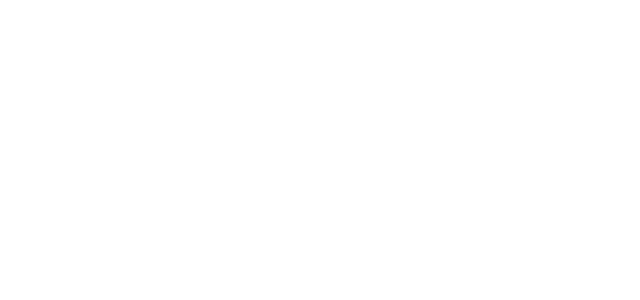
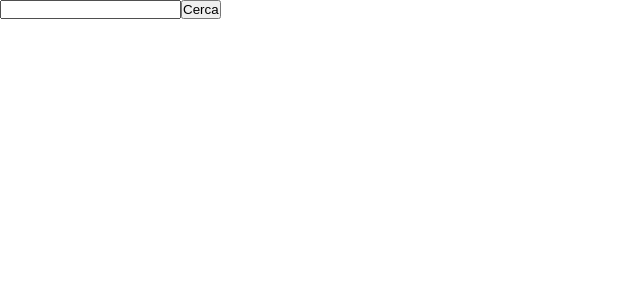
Before and after one commit to SamSepiool/vue-boolflix, a Vue app: page / in a window 1280 px wide. Shown: the top 300 px of the page, without its empty margins (0-640 px from the left). Built offline with nearby package versions, Linux system fonts and the light colour scheme.

Commit message:
add getQuery method / API call

```diff
--- a/src/App.vue
+++ b/src/App.vue
@@ -1,17 +1,47 @@
 <template>
   <div id="app">
-
+    <Header @passInput="getQuery"/>
   </div>
 </template>
 
 <script>
-
+import Header from "./components/Header.vue";
+import axios from "axios";
 
 export default {
   name: 'App',
   components: {
 
+    Header,
+
+  },
+  data() {
+    return{
+      passedInput: '',
+      movies: []
+      }
+  },
+  methods: {
+
+    getQuery: function(inputValue){
+
+      this.passedInput = inputValue;
+
+      axios.get('https://api.themoviedb.org/3/search/movie', {
+        params: {
+          api_key: '24da6980da0cf63e4d4cc8af46e62ed8',
+          query: this.passedInput,
+          language: 'it-IT'
+        }
+      })
+      .then ((res) => {
+        this.movies = res.data.results
+        console.log(this.movies)
+      })
+    }
   }
+
+
 }
 </script>
 
--- /dev/null
+++ b/src/components/Header.vue
@@ -0,0 +1,25 @@
+<template>
+  <header>
+      <input type="text" v-model='searchInput'>
+      <button @click="$emit('passInput', searchInput)">Cerca</button>
+  </header>
+</template>
+
+<script>
+export default {
+
+    name: 'Header',
+
+    data(){
+        return{
+
+            searchInput: ''
+        }
+    }
+
+}
+</script>
+
+<style>
+
+</style>
```
